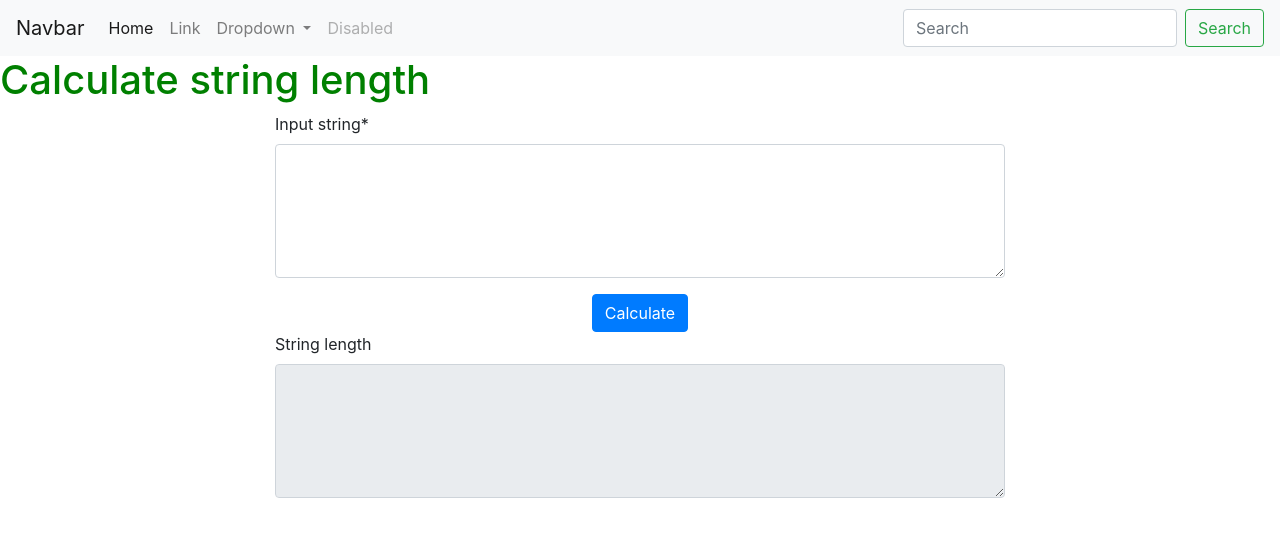
After one commit to BlackSylph/progress.io, a Django app: page /stringlength in a window 1280 px wide. The commit adds this page. Shown: the top 537 px of the page. Run offline with Django 3.2, Linux system fonts and the light colour scheme; some libraries are stand-ins or nearby versions.

Commit message:
Added string length
You can check it out at /stringlength

```diff
--- /dev/null
+++ b/progressio/forms.py
@@ -0,0 +1,5 @@
+from django import forms
+
+class StringForm(forms.Form):
+    input_string = forms.CharField(widget=forms.Textarea(attrs={"rows":5}))
+    string_length = forms.CharField(required=False, widget=forms.Textarea(attrs={"rows":5, "readonly":True}))
--- a/progressio/settings.py
+++ b/progressio/settings.py
@@ -37,7 +37,10 @@ INSTALLED_APPS = [
     'django.contrib.sessions',
     'django.contrib.messages',
     'django.contrib.staticfiles',
+    'crispy_forms',
 ]
+
+CRISPY_TEMPLATE_PACK = 'bootstrap4'
 
 MIDDLEWARE = [
     'django.middleware.security.SecurityMiddleware',
--- /dev/null
+++ b/progressio/static/progressio/style.css
@@ -0,0 +1,3 @@
+h1 {
+    color: green;
+}
--- a/progressio/templates/progressio/base.html
+++ b/progressio/templates/progressio/base.html
@@ -4,6 +4,9 @@
 <head>
     <meta charset="UTF-8">
     <title>Title</title>
+
+    {% load static %}
+    <link rel="stylesheet" type="text/css" href="{% static 'progressio/style.css' %}">
 
     {# Bootstrap include #}
     <link rel="stylesheet" href="https://stackpath.bootstrapcdn.com/bootstrap/4.5.0/css/bootstrap.min.css"
@@ -12,6 +15,8 @@
 </head>
 
 <body>
+    {% include 'progressio/navbar.html' %}
+
     {% block content %}
     {% endblock %}
 </body>
--- a/progressio/templates/progressio/index.html
+++ b/progressio/templates/progressio/index.html
@@ -2,10 +2,10 @@
 
 {% block content %}
 
-    {% include 'progressio/navbar.html' %}
     <div class="alert alert-primary" role="alert">
       A simple primary alert—check it out!
     </div>
+
     <h1>Hi!</h1>
 
 {% endblock %}
--- a/progressio/templates/progressio/navbar.html
+++ b/progressio/templates/progressio/navbar.html
@@ -17,7 +17,7 @@
           Dropdown
         </a>
         <div class="dropdown-menu" aria-labelledby="navbarDropdown">
-          <a class="dropdown-item" href="#">Action</a>
+          <a class="dropdown-item" href="{% url 'stringlength' %}">Calculate String Length</a>
           <a class="dropdown-item" href="#">Another action</a>
           <div class="dropdown-divider"></div>
           <a class="dropdown-item" href="#">Something else here</a>
--- /dev/null
+++ b/progressio/templates/progressio/stringlength.html
@@ -0,0 +1,32 @@
+{% extends 'progressio/base.html' %}
+{% load crispy_forms_tags %}
+{% block content %}
+
+    <h1>Calculate string length</h1>
+
+    <div class="container">
+      <div class="row">
+        <div class="col-sm-2">
+            {# We don't need anything here #}
+        </div>
+        <div class="col-sm-8">
+          <div>
+            <form method="post">
+              {% csrf_token %}
+              {{ form.input_string|as_crispy_field }}
+
+              <div class="text-center">
+                <button type="submit" class="btn btn-primary">Calculate</button>
+              </div>
+
+              {{ form.string_length|as_crispy_field }}
+            </form>
+          </div>
+        </div>
+        <div class="col-sm-2">
+          {# We don't need anything here #}
+        </div>
+      </div>
+    </div>
+
+{% endblock %}
--- a/progressio/urls.py
+++ b/progressio/urls.py
@@ -20,4 +20,5 @@ from . import views
 urlpatterns = [
     path('admin/', admin.site.urls),
     path('', views.index, name='index'),
+    path('stringlength', views.stringLength, name='stringlength'),
 ]
--- a/progressio/views.py
+++ b/progressio/views.py
@@ -1,7 +1,28 @@
 from django.http import HttpResponse
 from django.shortcuts import render
+from .forms import StringForm
 
 GLOBAL_PATH = 'progressio/'
 
 def index(request):
     return render(request, GLOBAL_PATH + 'index.html')
+
+def stringLength(request):
+
+    # if this is a POST request we need to process the form data
+    if request.method == 'POST':
+        # create a form instance and populate it with data from the request:
+        form = StringForm(request.POST)
+
+        # check whether it's valid:
+        if form.is_valid():
+            # process the data in form.cleaned_data as required
+            form.cleaned_data['string_length'] = len(form.cleaned_data.get('input_string'))
+            # Update the form with the calculation result.
+            form = StringForm(form.cleaned_data)
+
+    # if a GET (or any other method) we'll create a blank form
+    else:
+        form = StringForm()
+
+    return render(request, GLOBAL_PATH + 'stringlength.html', {'form': form})
```
